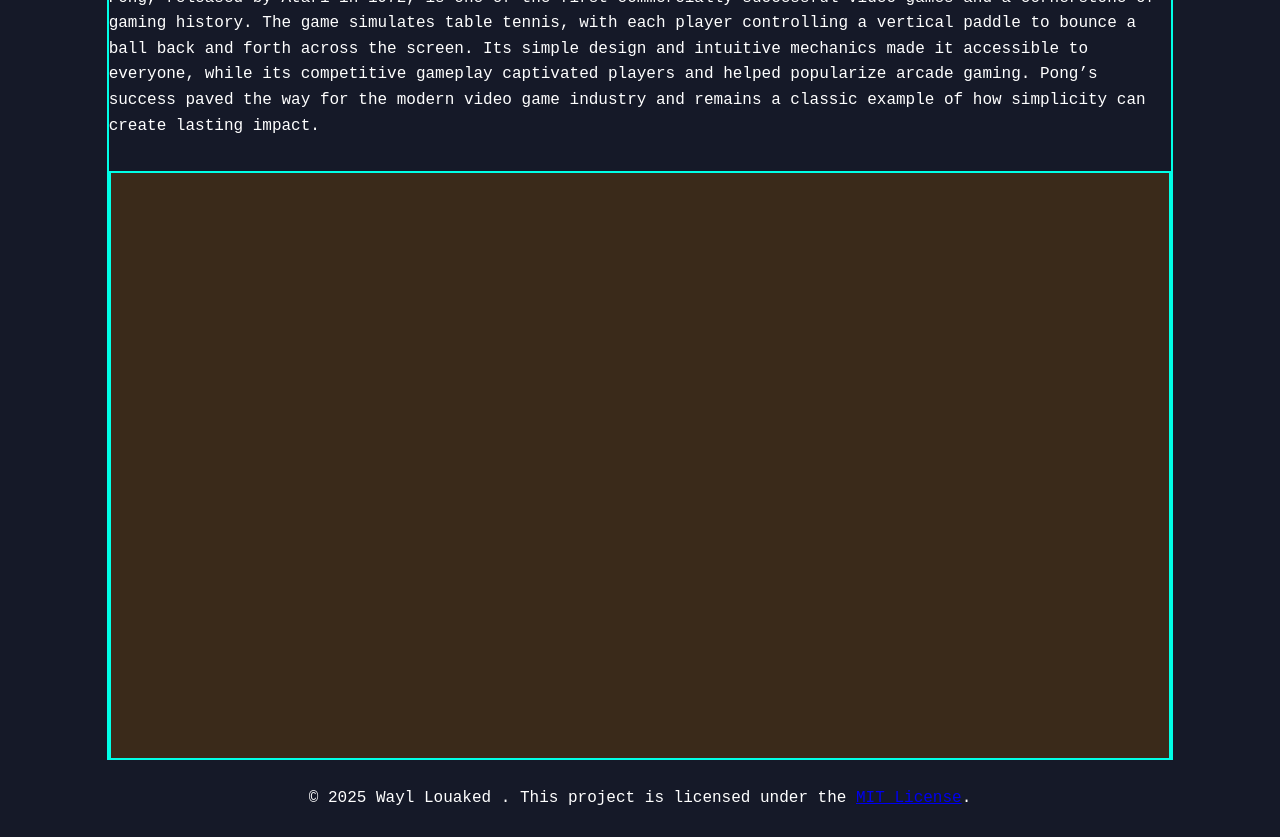
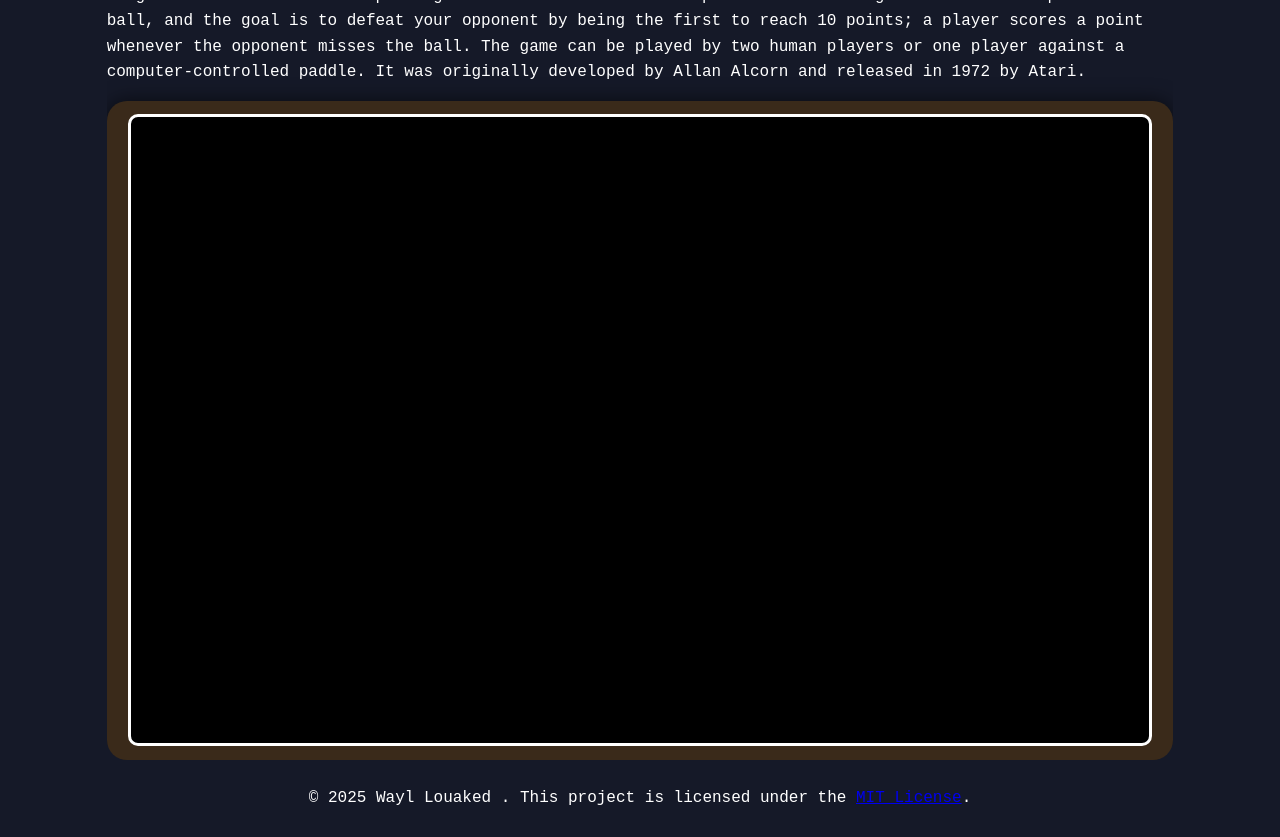
Before and after one commit to louakedwayl/pong, a website: page frontend/dist/index.html in a window 1280 px wide. Shown: the part 94-931 px from the top of the page. Drawn offline with Linux system fonts and the light colour scheme.

Commit message:
Grid is done , tv-frame and pong-screen are done

```diff
--- a/frontend/dist/index.html
+++ b/frontend/dist/index.html
@@ -16,25 +16,21 @@
     <button class="btn">New Game</button>
     <button class="btn">Account</button>
     <button class="btn">Language</button>
-  </nav>
 </header>
 
   <main>
-    <p>Pong, released by Atari in 1972, is one of the first commercially successful video games and a cornerstone of gaming history. The game simulates table tennis, with each player controlling a vertical paddle to bounce a ball back and forth across the screen. Its simple design and intuitive mechanics made it accessible to everyone, while its competitive gameplay captivated players and helped popularize arcade gaming. Pong’s success paved the way for the modern video game industry and remains a classic example of how simplicity can create lasting impact.</p>
+    <p>Pong is one of the first computer games ever created. This simple "tennis-like" game features two paddles and a ball, and the goal is to defeat your opponent by being the first to reach 10 points; a player scores a point whenever the opponent misses the ball. The game can be played by two human players or one player against a computer-controlled paddle. It was originally developed by Allan Alcorn and released in 1972 by Atari.</p>
 
-        <div class="main-content">
+        <div class="tv-frame">
 
-          <div class="tv-frame">
             <div class="pong-screen">
-              <!-- <div class="score">0</div>
+              <!-- <div class="score">0</div> -->
               <div class="center-line"></div>
-              <div class="score right">0</div>
-              <div class="paddle left"></div>
-              <div class="paddle right"></div> -->
+              <!-- <div class="score right">0</div> -->
+              <!-- <div class="paddle left"></div> -->
+              <div class="paddle right"></div>
             </div>
-          </div>
         </div>
-
   </main>
 
 
--- a/frontend/dist/style.css
+++ b/frontend/dist/style.css
@@ -14,7 +14,7 @@ body {
   display: grid;
   grid-template-columns: repeat(12, 1fr);
   grid-template-rows: repeat(12, 1fr);
-
+  gap: 0;
 }
 
 header{
@@ -25,6 +25,13 @@ header{
   grid-row-end: 2;
   align-items: center; /* aligne verticalement au centre */
   justify-content: space-between; /* espace entre logo et nav */
+  overflow: hidden;
+}
+
+.logo
+{
+  position: relative;
+  top: 10px;
 }
 
 nav button
@@ -36,7 +43,7 @@ nav button
   margin-left: 0.8rem;
   border-radius: 8px;
   cursor: pointer;
-  transition: 0.3s;
+  transition: 0.3;
 }
 
 nav .btn:hover {
@@ -44,14 +51,27 @@ nav .btn:hover {
   color: #0b0e17;
 }
 
+
+
+
+
 main {
+  display: flex;
+  flex-direction: column;
   grid-column-start: 2;
   grid-column-end: 12;
   grid-row-start: 2;
   grid-row-end: 12;
-    border: #00ffe7 2px solid ;
+  border-bottom-left-radius: 20px;
+  border-bottom-right-radius: 20px;
   overflow: hidden;
 }
+
+main p
+{
+  margin-bottom: 15px;
+}
+
 
 footer {
   display: flex;
@@ -64,44 +84,41 @@ footer {
 
 }
 
+footer p {
+  margin: 0;
+  text-align: center;
+  width: 100%;
+}
 
 
-/* TV Frame */
-.main-content {
+/* ---------------- TV Frame (cadre avec coins arrondis) ---------------- */
+
+
+.tv-frame {
   display: flex;
   justify-content: center;
-  grid-column-start: 2;
-  grid-column-end: 10;
-  grid-row-start: 2;
-  grid-row-end: 10;
+  align-items: center;
+  border-top-left-radius: 20px;
+  border-top-right-radius: 20px;
+  background: #3a2a1a;
+  box-shadow: 0 0 20px rgba(0,0,0,0.6);
   width: 100%;
   height: 100%;
-  margin: 2rem 0;
-      border: #00ffe7 2px solid ;
-      background: #3a2a1a;
+  /* overflow: hidden; */
 }
 
-/* .tv-frame {
+.pong-screen {
 
 
-
-  border-radius: 25px;
-  padding: 1rem;
-  box-shadow: 0 0 20px rgba(0,0,0,0.6);
-} */
-
-/* .pong-screen {
-  position: relative;
-  width: 100;
-  height: 900px;
+  width: 96%;
+  height: 96%;
   background: black;
   border: 3px solid white;
   border-radius: 10px;
   overflow: hidden;
-} */
+}
 
-/* Score */
-.score {
+/* .score {
   position: absolute;
   top: 10px;
   left: 40%;
@@ -113,7 +130,6 @@ footer {
   right: 40%;
 }
 
-/* Center line */
 .center-line {
   position: absolute;
   top: 0;
@@ -130,7 +146,6 @@ footer {
   transform: translateX(-50%);
 }
 
-/* Paddles */
 .paddle {
   position: absolute;
   width: 10px;
@@ -147,3 +162,4 @@ footer {
 .paddle.right {
   right: 20px;
 }
+ */
```
Lines whose indentation alone changed are shown as unchanged.
